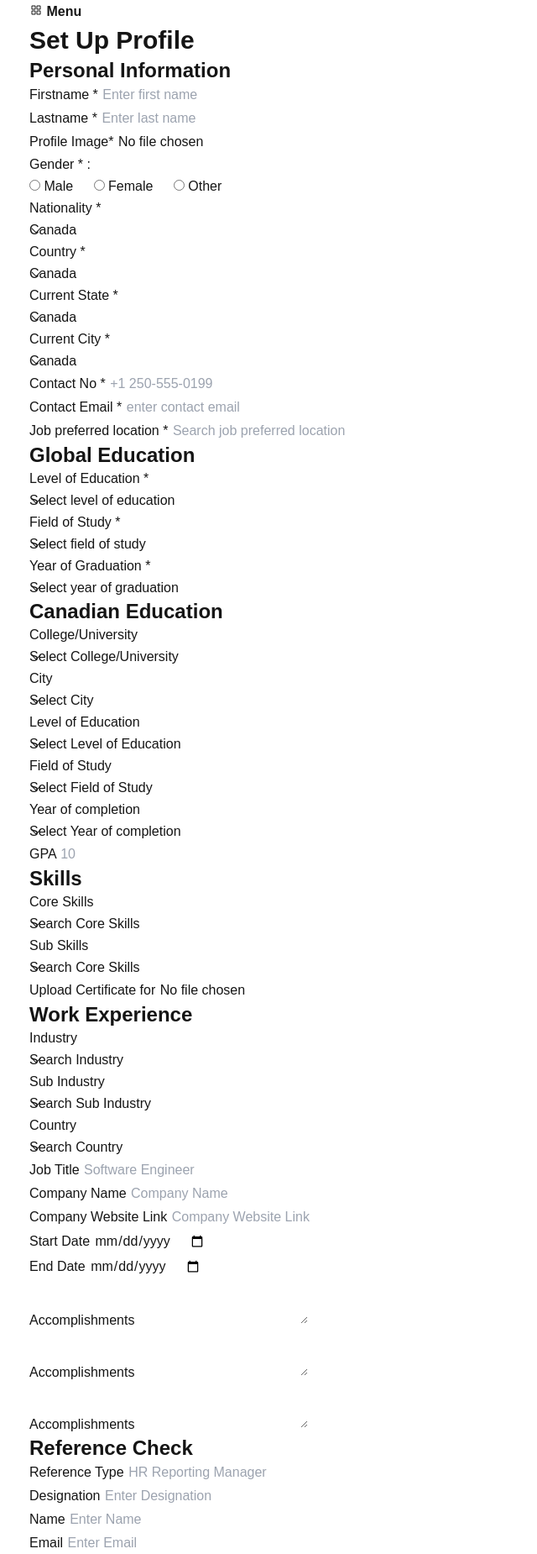
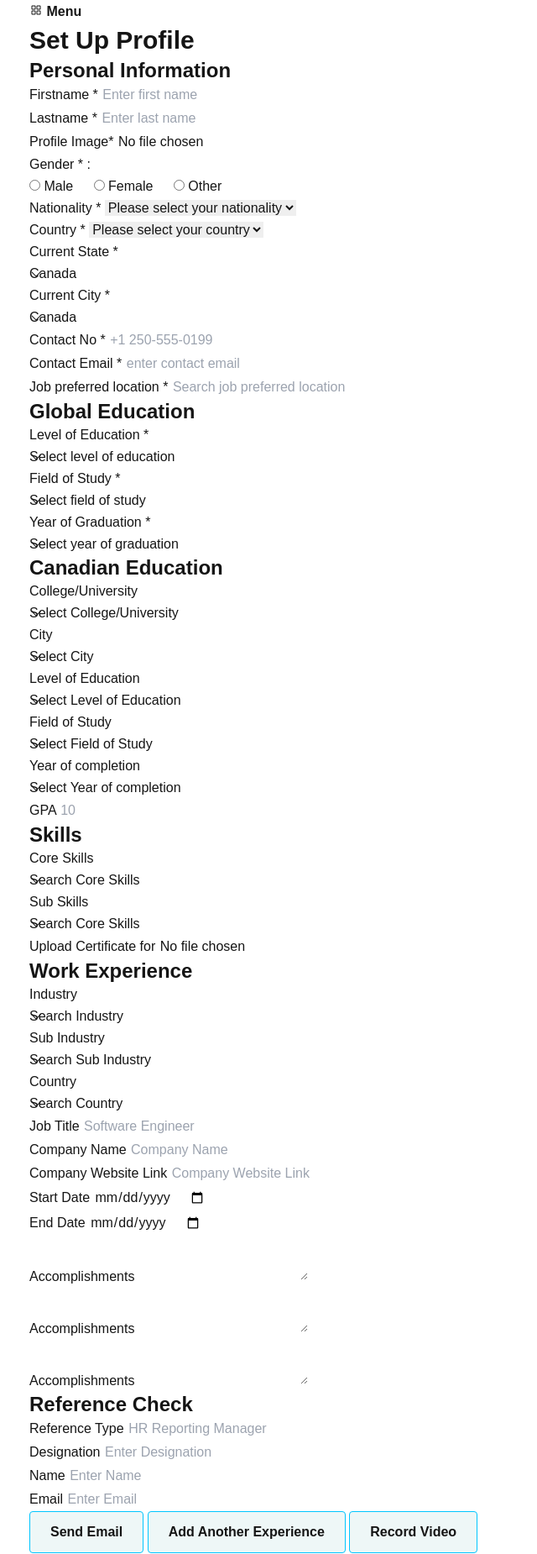
Before and after one commit to Local-Website-Projects/W-Zeroed, a PHP site: page /set_profile.php in a window 1280 px wide. Shown: the part 793-2643 px from the top of the page at 84% size, without its empty margins (0-640 px from the left). Run offline with PHP 8.4, Linux system fonts and the light colour scheme; the visitor is signed in with stand-in values (Sample User, id 1); data that the repository does not hold is empty; style sheets or scripts are compiled from the project's sources; some libraries are stand-ins or nearby versions; some web fonts are replaced.

Commit message:
29/01/25

```diff
--- a/candidate_profile.php
+++ b/candidate_profile.php
@@ -1,5 +1,10 @@
 <?php
 session_start();
+require_once('config/dbConfig.php');
+$db_handle = new DBController();
+date_default_timezone_set("Asia/Dhaka");
+$inserted_at = date("Y-m-d H:i:s");
+
 if(!isset($_SESSION['seller_id'])) {
     echo "
     <script>
--- a/set_profile.php
+++ b/set_profile.php
@@ -1,5 +1,9 @@
 <?php
 session_start();
+require_once('config/dbConfig.php');
+$db_handle = new DBController();
+date_default_timezone_set("Asia/Dhaka");
+$inserted_at = date("Y-m-d H:i:s");
 if(!isset($_SESSION['seller_id'])){
     echo "
     <script>
@@ -15,16 +19,14 @@ if(!isset($_SESSION['seller_id'])){
 <head>
     <meta charset="UTF-8" />
     <meta name="viewport" content="width=device-width, initial-scale=1.0" />
-    <meta name="description" content="FreelanHub - Job Board & Freelance Marketplace" />
-    <title>FreelanHub - Job Board & Freelance Marketplace</title>
-    <link rel="shortcut icon" href="assets/images/fav.png" type="image/x-icon" />
-    <link rel="stylesheet" href="assets/css/swiper-bundle.min.css" />
-    <link rel="stylesheet" href="assets/css/leaflet.css" />
-    <link rel="stylesheet" href="assets/css/slick.css" />
-    <link rel="stylesheet" href="assets/css/apexcharts.css" />
-    <link rel="stylesheet" href="assets/css/style.css" />
-    <link rel="stylesheet" href="dist/output-tailwind.css" />
-    <link rel="stylesheet" href="dist/output-scss.css" />
+    <meta name="description" content="Zeroed - Job Board & Freelance Marketplace" />
+    <title>Zeroed - Set Profile</title>
+    <?php include ('include/css.php');?>
+
+    <!-- jQuery (Required for Select2) -->
+    <!--<script src="https://code.jquery.com/jquery-3.6.0.min.js"></script>
+    <link href="https://cdn.jsdelivr.net/npm/select2@4.1.0-rc.0/dist/css/select2.min.css" rel="stylesheet" />
+    <script src="https://cdn.jsdelivr.net/npm/select2@4.1.0-rc.0/dist/js/select2.min.js"></script>-->
 </head>
 
 <body class="lg:overflow-hidden">
@@ -67,35 +69,31 @@ if(!isset($_SESSION['seller_id'])){
                         </div>
                         <div class="nationality">
                             <label>Nationality <span class="text-red">*</span></label>
-                            <div class="select_block flex items-center w-full h-12 pr-10 pl-4 mt-2 border border-line rounded-lg">
-                                <div class="select" id="nationality">
-                                    <span class="selected capitalize" data-title="Canada">Canada</span>
-                                    <ul class="list_option scrollbar_custom w-full max-h-[200px] bg-white">
-                                        <li class="capitalize" data-item="Canada">Canada</li>
-                                        <li class="capitalize" data-item="Australia">Australia</li>
-                                        <li class="capitalize" data-item="South Korea">South Korea</li>
-                                        <li class="capitalize" data-item="United Kingdom">United Kingdom</li>
-                                        <li class="capitalize" data-item="South Africa">South Africa</li>
-                                    </ul>
-                                </div>
-                                <span class="icon_down ph ph-caret-down right-3"></span>
-                            </div>
+                            <select class="w-full h-12 px-4 mt-2 border-line rounded-lg" style="border: 1px solid rgb(228 228 228 / var(--tw-border-opacity))" id="mySelect2">
+                                <option disabled selected>Please select your nationality</option>
+                                <?php
+                                $fetch_country = $db_handle->runQuery("SELECT id,nationality FROM countries order by country_name ASC");
+                                foreach($fetch_country as $country){
+                                    ?>
+                                    <option value="<?php echo $country['id'];?>"><?php echo $country['nationality'];?></option>
+                                    <?php
+                                }
+                                ?>
+                            </select>
                         </div>
                         <div class="country">
                             <label>Country <span class="text-red">*</span></label>
-                            <div class="select_block flex items-center w-full h-12 pr-10 pl-4 mt-2 border border-line rounded-lg">
-                                <div class="select" id="nationality">
-                                    <span class="selected capitalize" data-title="Canada">Canada</span>
-                                    <ul class="list_option scrollbar_custom w-full max-h-[200px] bg-white">
-                                        <li class="capitalize" data-item="Canada">Canada</li>
-                                        <li class="capitalize" data-item="Australia">Australia</li>
-                                        <li class="capitalize" data-item="South Korea">South Korea</li>
-                                        <li class="capitalize" data-item="United Kingdom">United Kingdom</li>
-                                        <li class="capitalize" data-item="South Africa">South Africa</li>
-                                    </ul>
-                                </div>
-                                <span class="icon_down ph ph-caret-down right-3"></span>
-                            </div>
+                            <select class="w-full h-12 px-4 mt-2 border-line rounded-lg" style="border: 1px solid rgb(228 228 228 / var(--tw-border-opacity))" id="mySelect3">
+                                <option disabled selected>Please select your country</option>
+                                <?php
+                                $fetch_country = $db_handle->runQuery("SELECT id,country_name FROM countries order by country_name ASC");
+                                foreach($fetch_country as $country){
+                                    ?>
+                                    <option value="<?php echo $country['id'];?>"><?php echo $country['country_name'];?></option>
+                                    <?php
+                                }
+                                ?>
+                            </select>
                         </div>
                         <div class="state">
                             <label>Current State <span class="text-red">*</span></label>
@@ -468,6 +466,12 @@ if(!isset($_SESSION['seller_id'])){
 <?php include ('include/mobile_menu.php');?>
 
 <?php include ('include/script.php');?>
+
+<!--<script>
+    $(document).ready(function() {
+        $('#mySelect2').select2();
+    });
+</script>-->
 </body>
 
 </html>
```
Also changed, not shown: test.html (added, +33 -0 lines).
